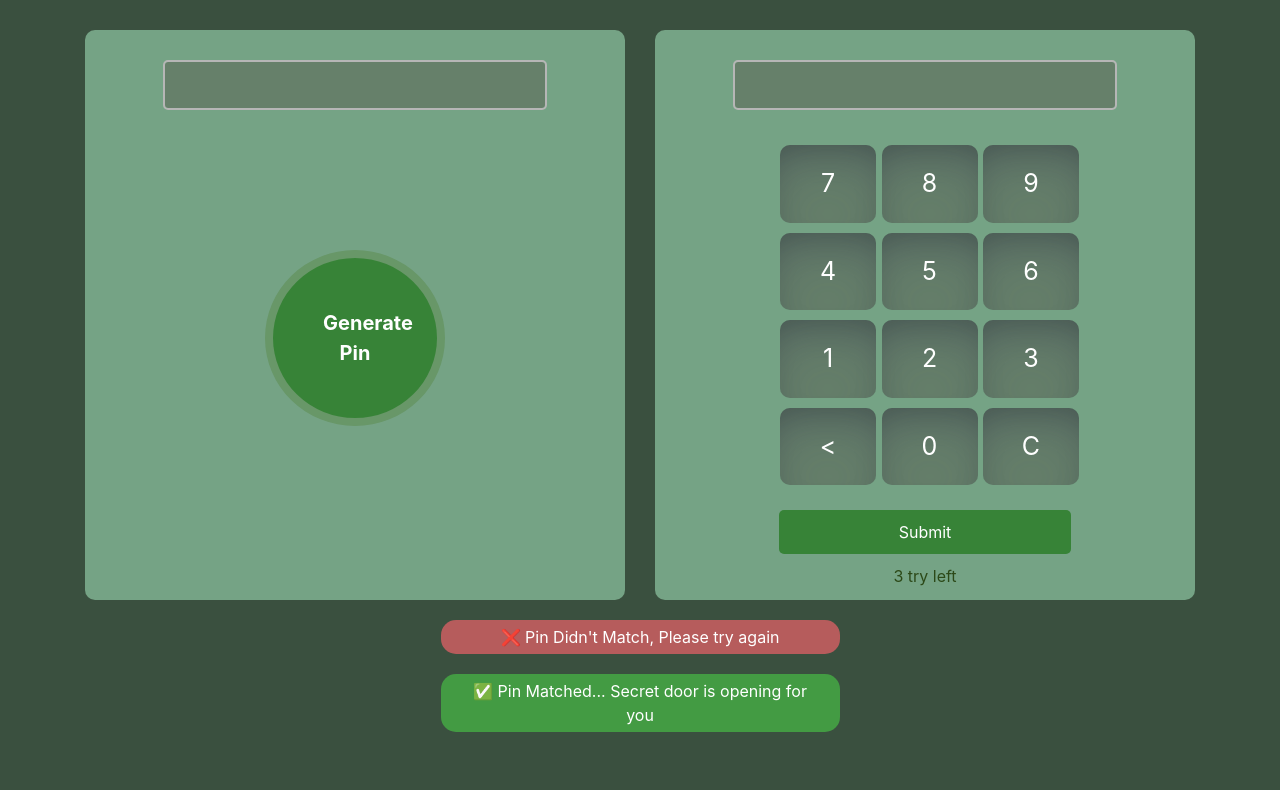
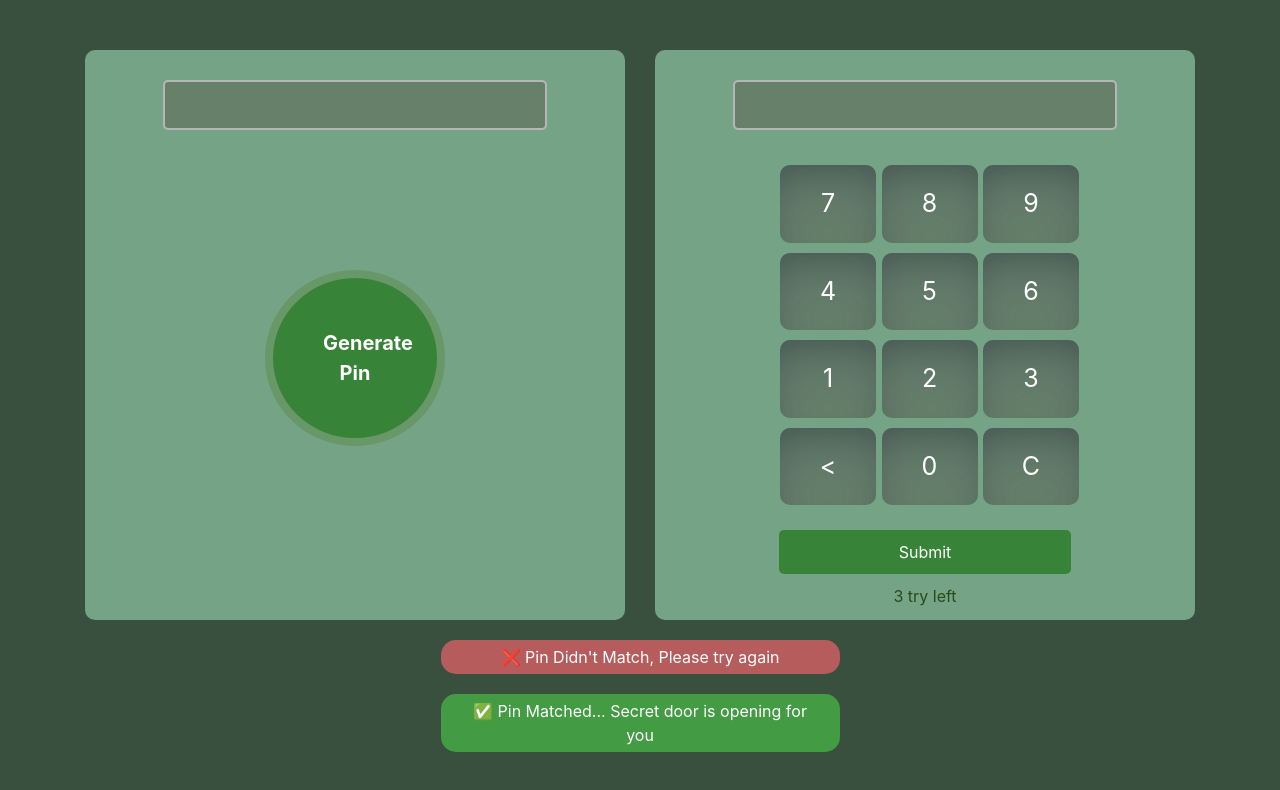
Before and after one commit to 665-stack/pin-matcher-solution-2, a plain HTML site: page index.html in a window 1280 px wide. Drawn offline with nearby package versions, Linux system fonts and the light colour scheme.

Commit message:
fix margin

```diff
--- a/index.html
+++ b/index.html
@@ -52,7 +52,7 @@
                     </div>
                 </div>
             </div>
-            <div class="notify-section">
+            <div class="notify-section mb-5">
                 <p id="pin-wrong" class="notify">❌ Pin Didn't Match, Please try again</p>
                 <p id="pin-currect" class="notify">✅ Pin Matched... Secret door is opening for you</p>
             </div>
--- a/style.css
+++ b/style.css
@@ -3,6 +3,7 @@
 }
 body {
     background:#3a503f;
+
     height: 100vh;
 }
 .container {
@@ -14,6 +15,7 @@ body {
     background: #75a385;
     border-radius: 10px;
     padding: 30px;
+    margin-top: 20px;
     text-align: center;
 }
 .generate-btn{
```
